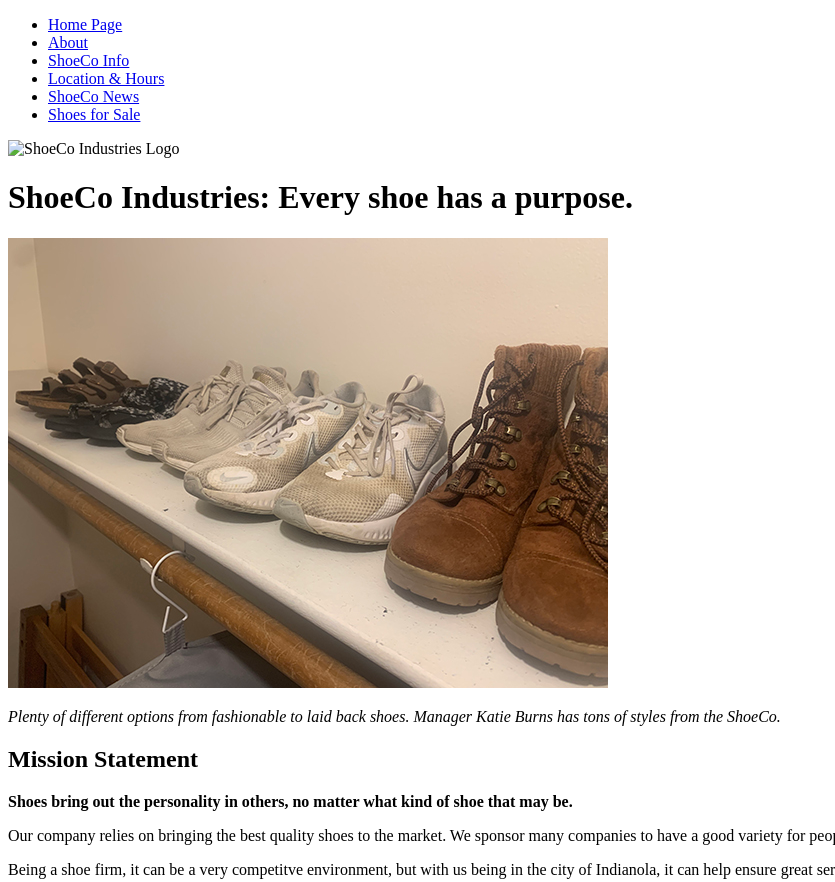
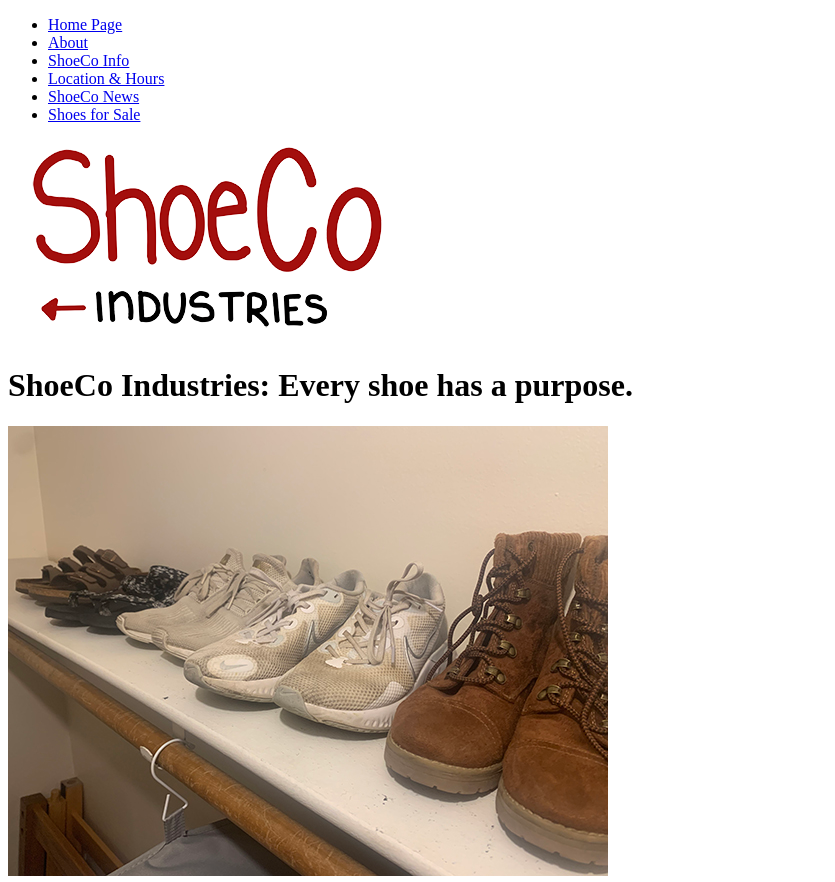
Before and after one commit to telam5/shoe_co_industries, a plain HTML site: page public_html/index.html in a window 1280 px wide. Shown: the top 882 px of the page, without its empty margins (0-835 px from the left). Drawn offline with Linux system fonts and the light colour scheme; files whose address does not match are found by name.

Commit message:
Changed the images codes on each sheet

```diff
--- a/public_html/index.html
+++ b/public_html/index.html
@@ -41,7 +41,7 @@
 
 <!-- Logo and Title -->
 
-	<img alt='ShoeCo Industries Logo' src="logo_shoe.png" />
+	<img src="images/logo_shoe.png" />
 	<br>
 
 	<h1>ShoeCo Industries: Every shoe has a purpose.</h1>
```
Also changed, not shown: public_html/page_info.html (+1 -1 lines).
